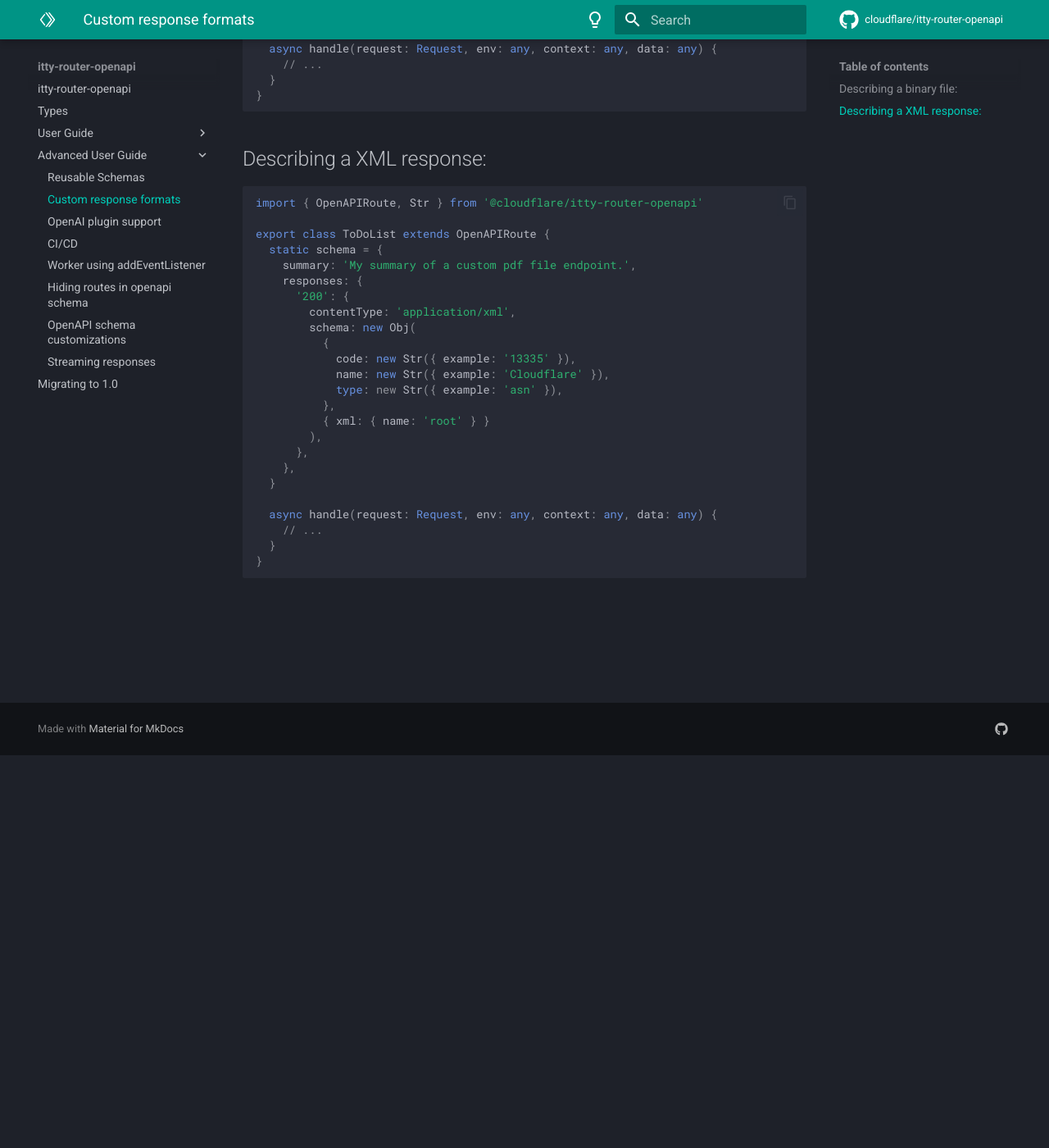
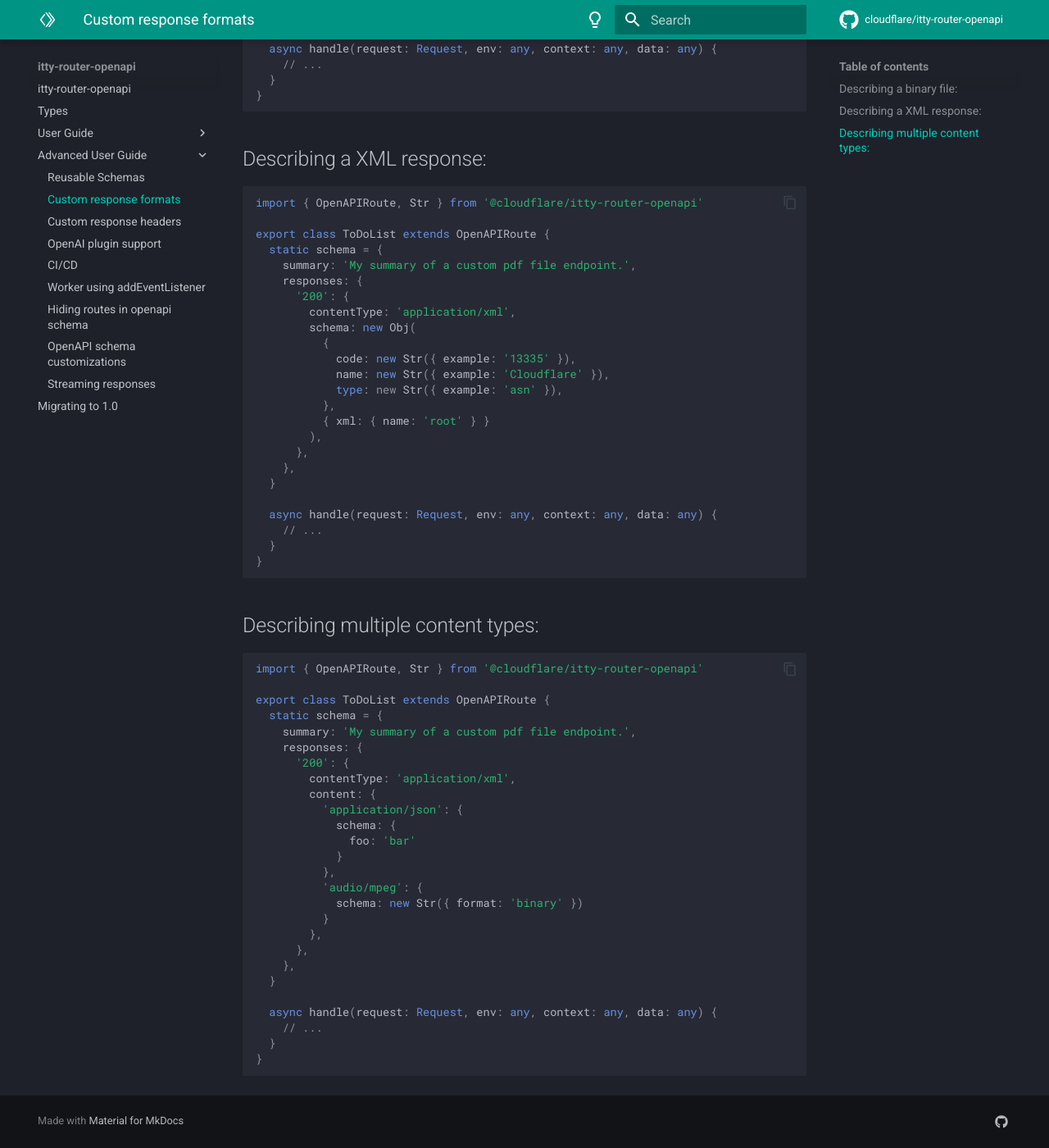
Before and after one commit to cloudflare/chanfana, an MkDocs documentation site: the page built from docs/pages/advanced-user-guide/custom-response-formats.md, in a window 1280 px wide and 1400 px high, scrolled down 479 px. Shown: the whole window at 82% size. Built offline with MkDocs 1.6.1 and Material for MkDocs 9.7.7, drawn with Linux system fonts in a browser that asks for light colours; comment, search, counter and statistics services are not loaded.

Commit message:
Add support for multiple content types in response and defining headers

````diff
--- a/docs/mkdocs.yml
+++ b/docs/mkdocs.yml
@@ -58,6 +58,7 @@ nav:
   - Advanced User Guide:
       - advanced-user-guide/reusable-schemas.md
       - advanced-user-guide/custom-response-formats.md
+      - advanced-user-guide/custom-response-headers.md
       - advanced-user-guide/openai-plugin.md
       - advanced-user-guide/ci-cd-pipelines.md
       - advanced-user-guide/event-listener-worker.md
--- a/docs/pages/advanced-user-guide/custom-response-formats.md
+++ b/docs/pages/advanced-user-guide/custom-response-formats.md
@@ -48,3 +48,34 @@ export class ToDoList extends OpenAPIRoute {
   }
 }
 ```
+
+## Describing multiple content types:
+
+```ts
+import { OpenAPIRoute, Str } from '@cloudflare/itty-router-openapi'
+
+export class ToDoList extends OpenAPIRoute {
+  static schema = {
+    summary: 'My summary of a custom pdf file endpoint.',
+    responses: {
+      '200': {
+        contentType: 'application/xml',
+        content: {
+          'application/json': {
+            schema: {
+              foo: 'bar'
+            }
+          },
+          'audio/mpeg': {
+            schema: new Str({ format: 'binary' })
+          }
+        },
+      },
+    },
+  }
+
+  async handle(request: Request, env: any, context: any, data: any) {
+    // ...
+  }
+}
+```
````
Also changed, not shown: docs/pages/advanced-user-guide/custom-response-headers.md (added, +60 -0 lines), 2 other files.
